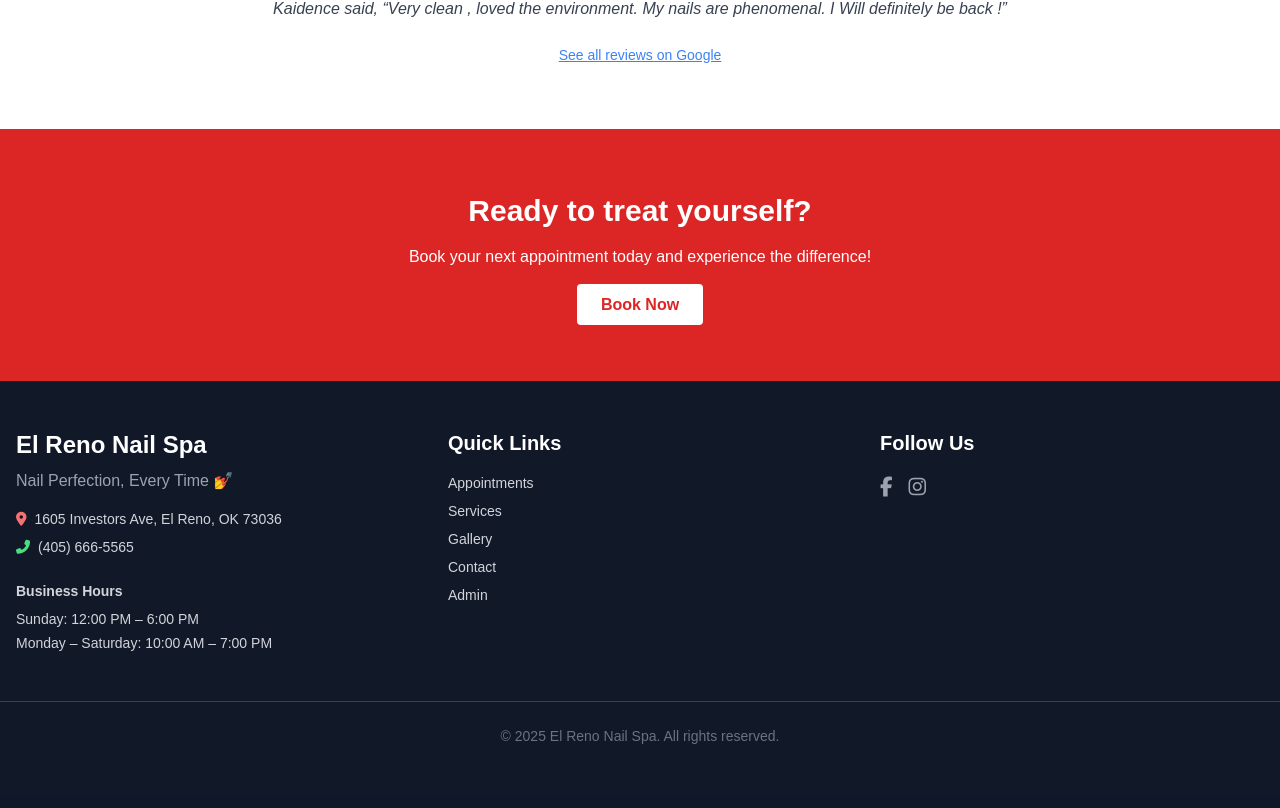
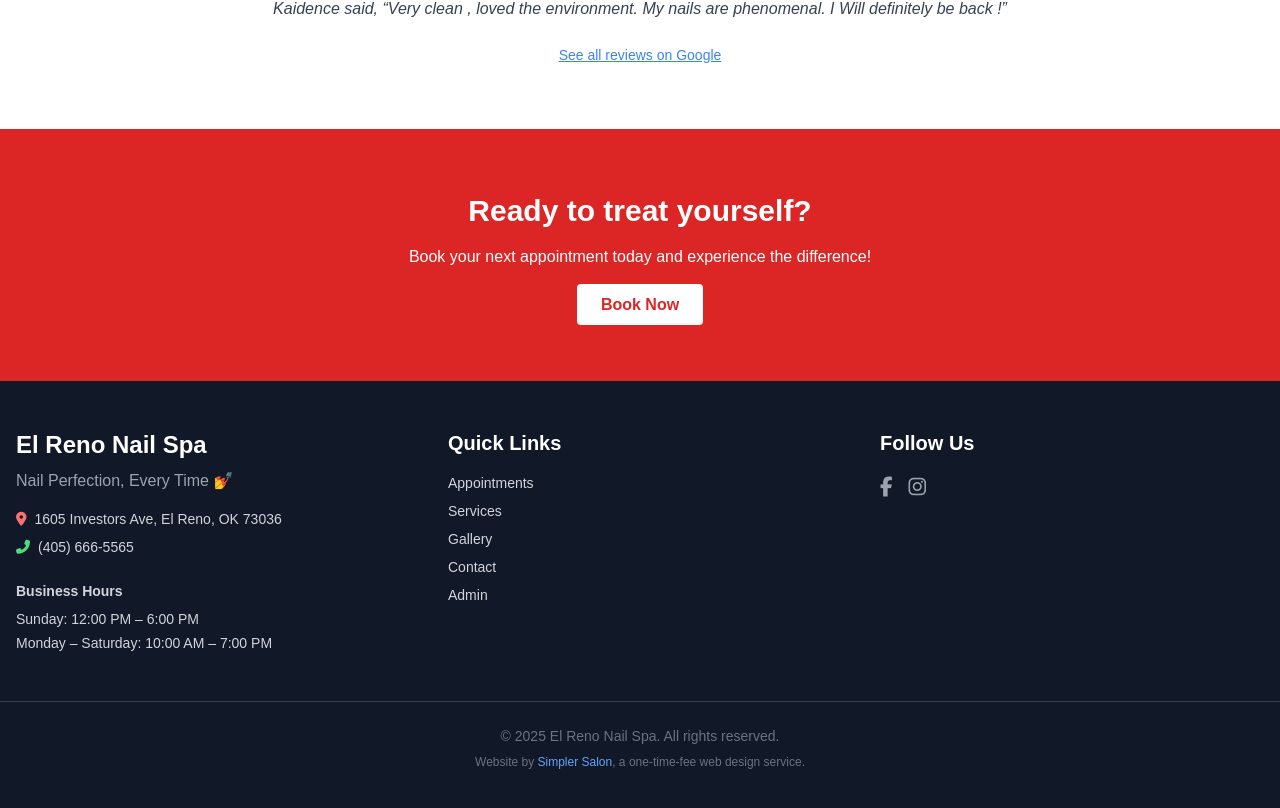
Before and after one commit to foqsi/elrenonailspa, a Next.js app: page / in a window 1280 px wide. Shown: the part 4295-5103 px from the top of the page. Built offline with nearby package versions, Linux system fonts and the light colour scheme; no server answers; the database is empty.

Commit message:
modified:   src/layouts/Footer/Footer.tsx

```diff
--- a/src/layouts/Footer/Footer.tsx
+++ b/src/layouts/Footer/Footer.tsx
@@ -69,7 +69,20 @@ export default function Footer() {
       {/* Bottom line */}
       <div className="mt-12 text-center text-gray-500 text-sm border-t border-gray-700 pt-6">
         &copy; {new Date().getFullYear()} El Reno Nail Spa. All rights reserved.
+        <div className="mt-2 text-xs">
+          Website by{' '}
+          <a
+            href="https://simplersalon.com"
+            className="text-blue-400 hover:underline"
+            target="_blank"
+            rel="noopener noreferrer"
+          >
+            Simpler Salon
+          </a>
+          , a one-time-fee web design service.
+        </div>
       </div>
+
     </footer>
   );
 }
```
